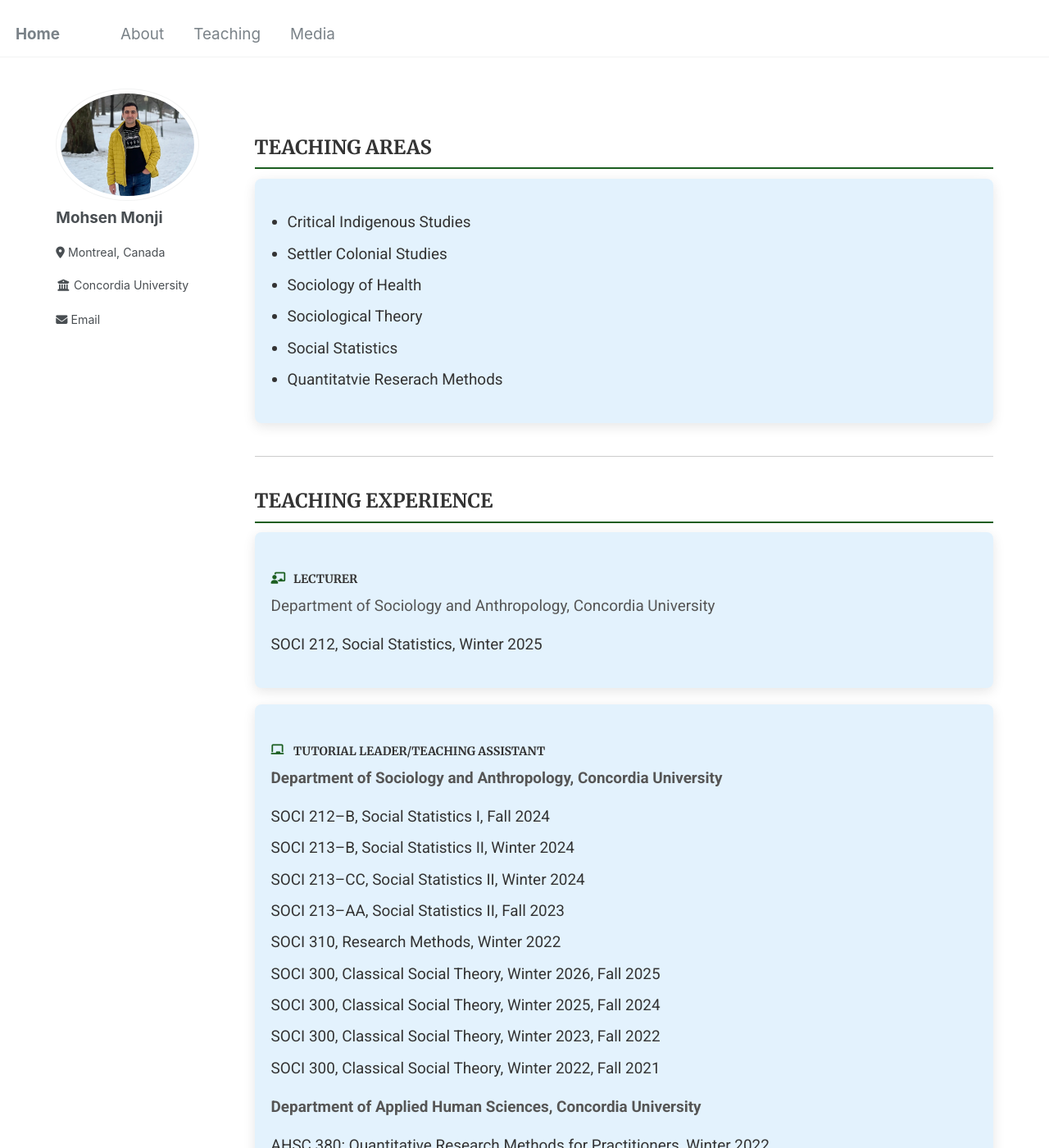
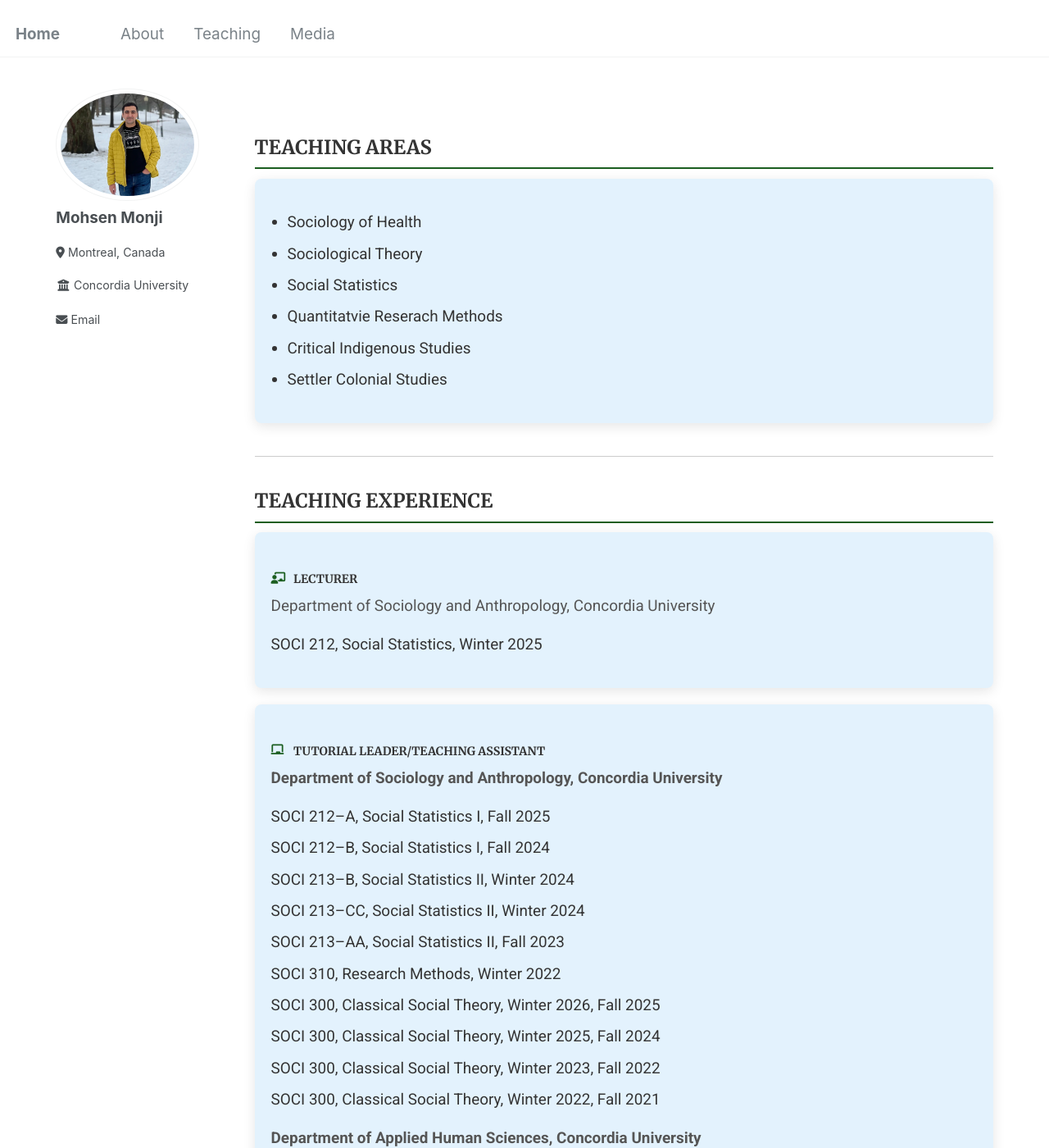
Before and after one commit to Mohsnmonji/mohsnmonji.github.io, a Jekyll site: the page built from _pages/teaching.md, in a window 1280 px wide and 1400 px high. Shown: the whole window at 82% size. Built offline with Jekyll 4.4.1, drawn with Linux system fonts in a browser that asks for light colours.

Commit message:
Update teaching.md

```diff
--- a/_pages/teaching.md
+++ b/_pages/teaching.md
@@ -65,12 +65,12 @@ author_profile: true
   <h2>TEACHING AREAS</h2>
   <div class="teaching-card">
     <ul class="teaching-list" style="list-style-type: disc; padding-left: 20px;">
-   <li>Critical Indigenous Studies</li>
-    <li>Settler Colonial Studies</li>
-    <li>Sociology of Health</li>
+      <li>Sociology of Health</li>
       <li>Sociological Theory</li>
       <li>Social Statistics</li>
       <li>Quantitatvie Reserach Methods</li>
+      <li>Critical Indigenous Studies</li>
+      <li>Settler Colonial Studies</li>
     </ul>
   </div>
 </div>
@@ -93,6 +93,7 @@ author_profile: true
 
 <p><strong>Department of Sociology and Anthropology, Concordia University</strong></p>
 <ul>
+  <li>SOCI 212–A, Social Statistics I, Fall 2025</li>
   <li>SOCI 212–B, Social Statistics I, Fall 2024</li>
   <li>SOCI 213–B, Social Statistics II, Winter 2024</li>
   <li>SOCI 213–CC, Social Statistics II, Winter 2024</li>
```
